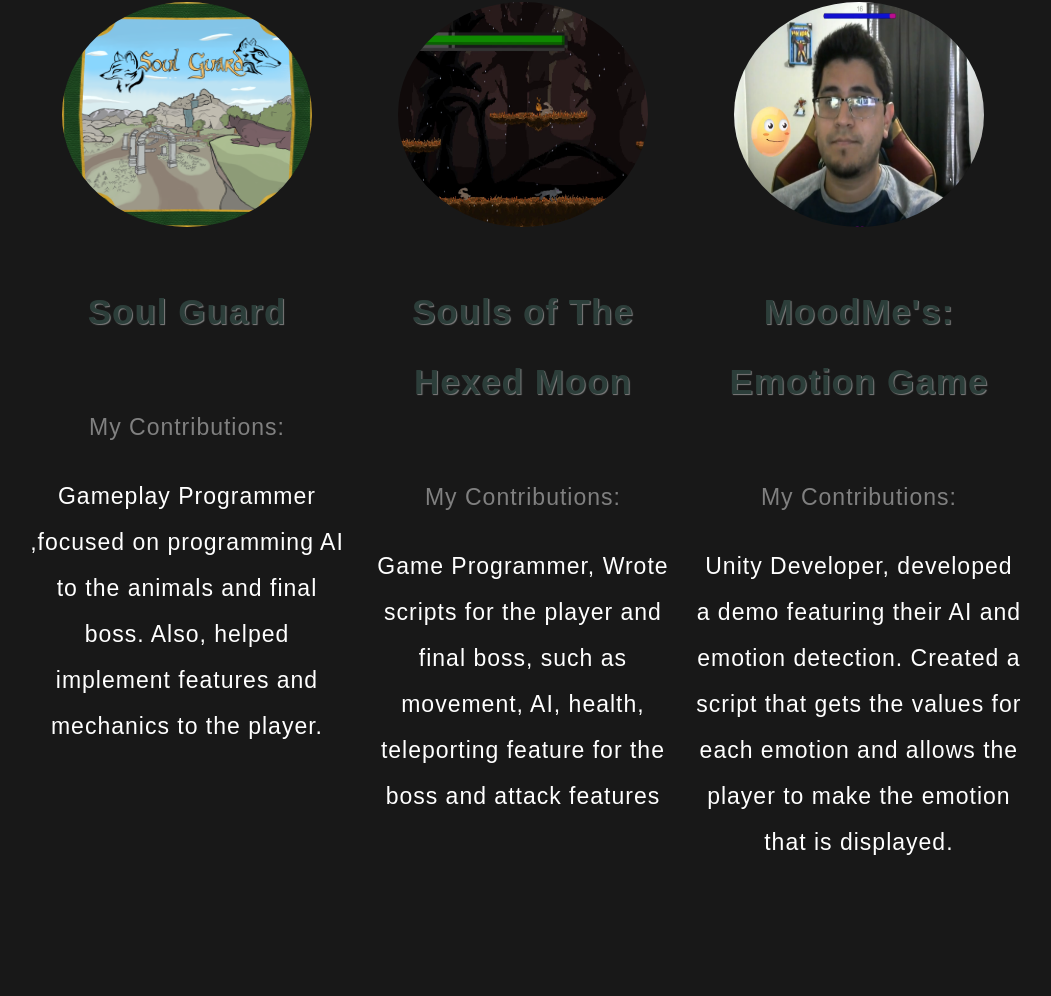
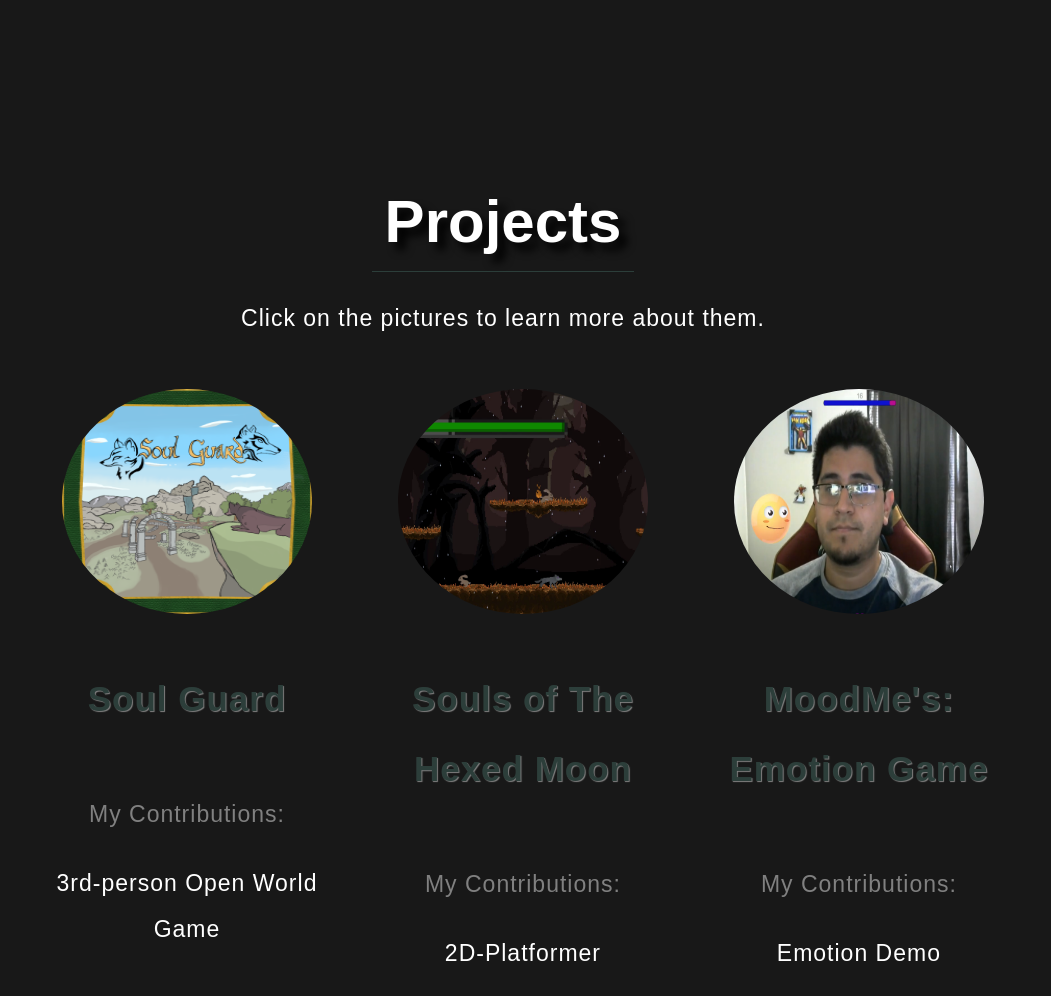
Before and after one commit to albertoalvaradojr/albertoalvaradojr.github.io, a plain HTML site: page index.html in a window 1280 px wide. Shown: the part 3572-4568 px from the top of the page, without its empty margins (137-1188 px from the left). Drawn offline with Linux system fonts and the light colour scheme; a web font is replaced by a local one.

Commit message:
Changed pics

```diff
--- a/index.html
+++ b/index.html
@@ -1,10 +1,12 @@
 <!DOCTYPE html>
 <html lang="en">
+
 <head>
   <title>Projects</title>
   <link rel="stylesheet" href="website.css">
   <link rel="stylesheet" href="https://use.typekit.net/dbf7ysr.css">
 </head>
+
 <body>
 
   <! -- Top bar section -->
@@ -21,9 +23,9 @@
     </div>
     <! -- Top bar end -->
       <! -- Video Start -->
-<div class="introVid" >
-<video playsinline  autoplay muted loop>
-  <source src="Videos/TestVid.mov" type="video/mp4" >
+        <div class="introVid">
+          <video playsinline autoplay muted loop>
+            <source src="Videos/TestVid.mov" type="video/mp4">
             <source src="movie.ogg" type="video/ogg">
             Your browser does not support the video tag.
           </video>
@@ -34,7 +36,7 @@ Your browser does not support the video tag.
             <div style="padding:100px 16px; height:1000px;">
               <p style="color:#2c3e3a; font-size: 35px; margin: 0;">Hello, my name is</p>
               <h1><strong>Alberto Alvarado Jr</strong></h1>
-<h3 >Games. Code. Teaching.</h3>
+              <h3>Games. Code. Teaching.</h3>
               <img src="Images/Me.jpg" class="roundimg" width="450" height="450" alt="Picture of me image">
               <a name="About"></a>
               <div class="AboutMe">
@@ -42,16 +44,20 @@ Your browser does not support the video tag.
                 <hr size="1" width="25%" color="grey">
                 <div id="AboutP">
                   <p>
- Hello, I am a Game Developer using the Unity Engine to create fun and thrilling games. My focus is on Gameplay Programming with experience in AI.
-       I have certifications in C#, C++, Game Design, Unreal Engine and just have a big passion for programming.
+                    Hello, I am a Game Developer using the Unity Engine to create fun and thrilling games. My focus is
+                    on Gameplay Programming with experience in AI.
+                    I have certifications in C#, C++, Game Design, Unreal Engine and just have a big passion for
+                    programming.
                     On the side, I like to help kids learn programming through game development.
-      It helps them stay engaged while learning programming concepts and they just have fun at the same time.
+                    It helps them stay engaged while learning programming concepts and they just have fun at the same
+                    time.
                     Feel free to check out my work and play my games.
                   </p>
                 </div>
                 <! -- Skills -->
                   <ul class="Skills">
-<p style="font-size: 28px; color: grey;">Over the years i've honed my experience with the following:</p>
+                    <p style="font-size: 28px; color: grey;">Over the years i've honed my experience with the following:
+                    </p>
                     <li>Languages:</li>
                     <p>C#, C++, HTML5, CSS, JAVA, JavaScript, Python3</p>
                     <li>Version Control Software:</li>
@@ -64,7 +70,9 @@ Your browser does not support the video tag.
                     <p>Unity , Unreal Engine</p>
                     <li>Favorite Games:</li>
                     <div id="Games">
-<p>The Last Of Us series, Jak and Daxter Trilogy, Clash of Clans, Jetpack Joyride, Uncharted series, Call of Duty series, Dragon ball z games, Mortal Kombat, HellBlade: Senua's Sacrifice, Titanfall 2, Hollow Knight </p>
+                      <p>The Last Of Us series, Jak and Daxter Trilogy, Clash of Clans, Jetpack Joyride, Uncharted
+                        series, Call of Duty series, Dragon ball z games, Mortal Kombat, HellBlade: Senua's Sacrifice,
+                        Titanfall 2, Hollow Knight </p>
                     </div>
                   </ul>
               </div>
@@ -73,43 +81,13 @@ Your browser does not support the video tag.
                 <a name="ProProjects">
                   <div class="work">
                     <h2>Professional Projects</h2>
-<hr  size="1" width="25%" color="#2c3e3a">
+                    <hr size="1" width="25%" color="#2c3e3a">
                     <p>Click on the pictures to learn more about them.</p>
                     <div class="row">
 
                       <! -- pictures -->
                         <ul id="myImages">
-<div class="column">
-<li><a href="https://moonrift.itch.io/soul-guard"><img src="Images/SG.webp" alt="SoulGuard image"></a></li>
-<div class="aboutProject">
-<p><b> Soul Guard</b></p>
-<br>
-<p style="color: grey;">My Contributions:</p>
-<p>Gameplay Programmer ,focused on programming AI to the animals and final boss.
-Also, helped implement features and mechanics to the player.</p>
-</div>
-</div>
-<div class="column">
-<li><a href="https://moonriftentertainment.com/soulguardofficial/"><img src="Images/wolf.webp" alt="SoulGuard image"></a></li>
-<div class="aboutProject">
-<p><b> Souls of The Hexed Moon</b></p>
-<br>
-<p style="color: grey;">My Contributions:</p>
-<p>Game Programmer, Wrote scripts for the player and final boss,
-such as movement, AI, health, teleporting feature for the boss and attack features</p>
-</div>
-</div>
-<div class="column">
-<li><a href="https://assetstore.unity.com/packages/tools/ai/moodme-4-emotions-premium-free-ai-game-included-227581"><img src="Images/MoodMe.png" alt="MoodMe image"></a></li>
-<div class="aboutProject">
-<p><b>MoodMe's: Emotion Game</b></p>
-<br>
-<p style="color: grey;">My Contributions:</p>
-<p>Unity Developer, developed a demo featuring their AI and emotion detection.
-Created a script that gets the values for each emotion and allows
- the player to make the emotion that is displayed.</p>
-</div>
-</div>
+
                         </ul>
                     </div>
                   </div>
@@ -117,63 +95,103 @@ Created a script that gets the values for each emotion and allows
 
 
                     <div class="work">
-<h2>Personal Projects</h2>
-<hr  size="1" width="25%" color="#2c3e3a">
+                      <h2>Projects</h2>
+                      <hr size="1" width="25%" color="#2c3e3a">
                       <p>Click on the pictures to learn more about them.</p>
                       <div class="row">
 
                         <! -- pictures -->
                           <ul id="myImages">
                             <div class="column">
-<li><a href="https://play.google.com/store/apps/dev?id=9122318317448788329"><img src="Images/LostInSpace.png"   alt="lost in space image"></a></li>
+                              <li><a href="https://moonrift.itch.io/soul-guard"><img src="Images/SG.webp"
+                                    alt="SoulGuard image"></a></li>
+                              <div class="aboutProject">
+                                <p><b> Soul Guard</b></p>
+                                <br>
+                                <p style="color: grey;">My Contributions:</p>
+                                <p>3rd-person Open World Game</p>
+                              </div>
+                            </div>
+                            <div class="column">
+                              <li><a href="https://moonriftentertainment.com/soulguardofficial/"><img
+                                    src="Images/wolf.webp" alt="SoulGuard image"></a></li>
+                              <div class="aboutProject">
+                                <p><b> Souls of The Hexed Moon</b></p>
+                                <br>
+                                <p style="color: grey;">My Contributions:</p>
+                                <p>2D-Platformer</p>
+                              </div>
+                            </div>
+                            <div class="column">
+                              <li><a
+                                  href="https://assetstore.unity.com/packages/tools/ai/moodme-4-emotions-premium-free-ai-game-included-227581"><img
+                                    src="Images/MoodMe.png" alt="MoodMe image"></a></li>
+                              <div class="aboutProject">
+                                <p><b>MoodMe's: Emotion Game</b></p>
+                                <br>
+                                <p style="color: grey;">My Contributions:</p>
+                                <p>Emotion Demo</p>
+                              </div>
+                            </div>
+                            <div class="column">
+                              <li><a href="https://play.google.com/store/apps/dev?id=9122318317448788329"><img
+                                    src="Images/LostInSpace.png" alt="lost in space image"></a></li>
                               <p><b>Lost In Space</b></p>
                               <p>Mobile Game</p>
                               <br>
                             </div>
                             <div class="column">
-<li><a href="https://aajrgs2020.itch.io/hot-tracks-cars"><img src="Images/HotTracks.png"   alt="hot tracks image"></a></li>
+                              <li><a href="https://aajrgs2020.itch.io/hot-tracks-cars"><img src="Images/HotTracks.png"
+                                    alt="hot tracks image"></a></li>
                               <p><b>Hot Tracks</b></p>
                               <p>Racing Game</p>
                               <br>
                             </div>
                             <div class="column">
-<li><a href="https://aajrgs2020.itch.io/trials"><img src="Images/TrialsT.png"   alt="trials image"></a></li>
+                              <li><a href="https://aajrgs2020.itch.io/trials"><img src="Images/TrialsT.png"
+                                    alt="trials image"></a></li>
                               <p><b>Trials</b></p>
                               <p>First-Person Horror</p>
                               <br>
                             </div>
                             <div class="column">
-<li><a href="https://aajrgs2020.itch.io/rise"><img src="Images/RiseT.png"   alt="rise image"></a></li>
+                              <li><a href="https://aajrgs2020.itch.io/rise"><img src="Images/RiseT.png"
+                                    alt="rise image"></a></li>
                               <p><b>Rise</b></p>
                               <p>First-Person Horror</p>
                               <br>
                             </div>
                             <div class="column">
-<li><a href="https://aajrgs2020.itch.io/ninja-escape"><img src="Images/NinjaT.png"  alt="ninja image"></a></li>
+                              <li><a href="https://aajrgs2020.itch.io/ninja-escape"><img src="Images/NinjaT.png"
+                                    alt="ninja image"></a></li>
                               <p><b>Ninja Escape</b></p>
                               <p>2D-Platformer</p>
                               <br>
                             </div>
                             <div class="column">
-<li><a href="https://aajrgs2020.itch.io/last-defense"><img src="Images/LD.png" alt="space image"><a/></li>
+                              <li><a href="https://aajrgs2020.itch.io/last-defense"><img src="Images/LD.png"
+                                    alt="space image"><a /></li>
                               <p><b>Last Defense</b></p>
                               <p>2D Space Shooter</p>
                               <br>
                             </div>
                             <div class="column">
-<li><a href="https://aajrgs2020.itch.io/dance-night"><img src="Images/Dn.png" alt="space image"></a></li>
+                              <li><a href="https://aajrgs2020.itch.io/dance-night"><img src="Images/Dn.png"
+                                    alt="space image"></a></li>
                               <p><b>Dance Night</b></p>
                               <p>2D Rythm Game</p>
                               <br>
                             </div>
                             <div class="column">
-<li><a href="https://aajrgs2020.itch.io/gone-for-good"><img src="Images/Gone.png" alt="space image"></a></li>
+                              <li><a href="https://aajrgs2020.itch.io/gone-for-good"><img src="Images/Gone.png"
+                                    alt="space image"></a></li>
                               <p><b>Gone For Good</b></p>
                               <p>First-Person Horror</p>
                               <br>
                             </div>
                             <div class="column">
-<li><a href="https://aajrgs2020.itch.io/into-the-trench"><img src="Images/itt.png" alt="space image"></a></li>
+                              <li><a href="https://aajrgs2020.itch.io/into-the-trench"><img src="Images/itt.png"
+                                    alt="space image"></a></li>
                               <p><b>Into The Trench</b></p>
                               <p>2D Top down Survival</p>
                               <br>
@@ -188,7 +206,8 @@ Created a script that gets the values for each emotion and allows
                         <div class="experience">
                           <h2>Where I've worked</h2>
                           <hr size="1" width="25%" color="#686868">
-<p><pre><b>
+                          <p>
+                          <pre><b>
 Unity Game Development Tutor</b>
 <i>CodeWiz</i>
 May 2022 - Present
@@ -237,18 +256,23 @@ Aud 2019 - Feb 2020
                             <div class="contact">
                               <h2> Contact me</h2>
                               <hr size="1" width="25%" color="#686868">
-<p>Feel free to send me a message here: <a href="mailto: alalvjr@yahoo.com" class="email" style="color: grey; font-size: 25px;">aajrgs@gmail.com</a>.<br>
-I  am currently looking for opportunities, so if you know or are looking for Game/Unity Developers, you can email me here as well.<br>
+                              <p>Feel free to send me a message here: <a href="mailto: alalvjr@yahoo.com" class="email"
+                                  style="color: grey; font-size: 25px;">aajrgs@gmail.com</a>.<br>
+                                I am currently looking for opportunities, so if you know or are looking for Game/Unity
+                                Developers, you can email me here as well.<br>
                                 Also, check out any of my social media, Thank you!</p>
                               <br>
-<a href="https://github.com/albertgs09"><img src="Images/github.png" width="100" height="100" style="border-radius: 0%;" alt="github img"</a>
-<a href="https://www.instagram.com/aajrgse/"><img src="Images/instagram.png" width="100" height="100"style="border-radius: 0%;" alt="github img"</a>
-<a href="https://www.linkedin.com/in/alberto-alvarado-jr" ><img src="Images/linkedin.png" width="100" height="100"style="border-radius: 0%;" alt="github img"</a></a>
-</div
-
-<div>
+                              <a href="https://github.com/albertgs09"><img src="Images/github.png" width="100"
+                                  height="100" style="border-radius: 0%;" alt="github img" </a>
+                                <a href="https://www.instagram.com/aajrgse/"><img src="Images/instagram.png" width="100"
+                                    height="100" style="border-radius: 0%;" alt="github img" </a>
+                                  <a href="https://www.linkedin.com/in/alberto-alvarado-jr"><img
+                                      src="Images/linkedin.png" width="100" height="100" style="border-radius: 0%;"
+                                      alt="github img" </a></a>
+                            </div <div>
                             <p style="font-size: 13px;">Designed and Built by Alberto Alvarado Jr</p>
- <a href="#top" class="BackToTop"><img src="Images/next.png" width ="50" height="50" style="margin: 10px; padding: 5px;" alt="Back to top img"</a></a>
+                            <a href="#top" class="BackToTop"><img src="Images/next.png" width="50" height="50"
+                                style="margin: 10px; padding: 5px;" alt="Back to top img" </a></a>
                             <p style="font-size: 15px; margin: 0;">Back to top</p>
             </div>
 
@@ -258,4 +282,5 @@ I  am currently looking for opportunities, so if you know or are looking for Gam
               </span>
             </div>
 </body>
+
 </html>
```
Lines whose indentation alone changed are shown as unchanged.
